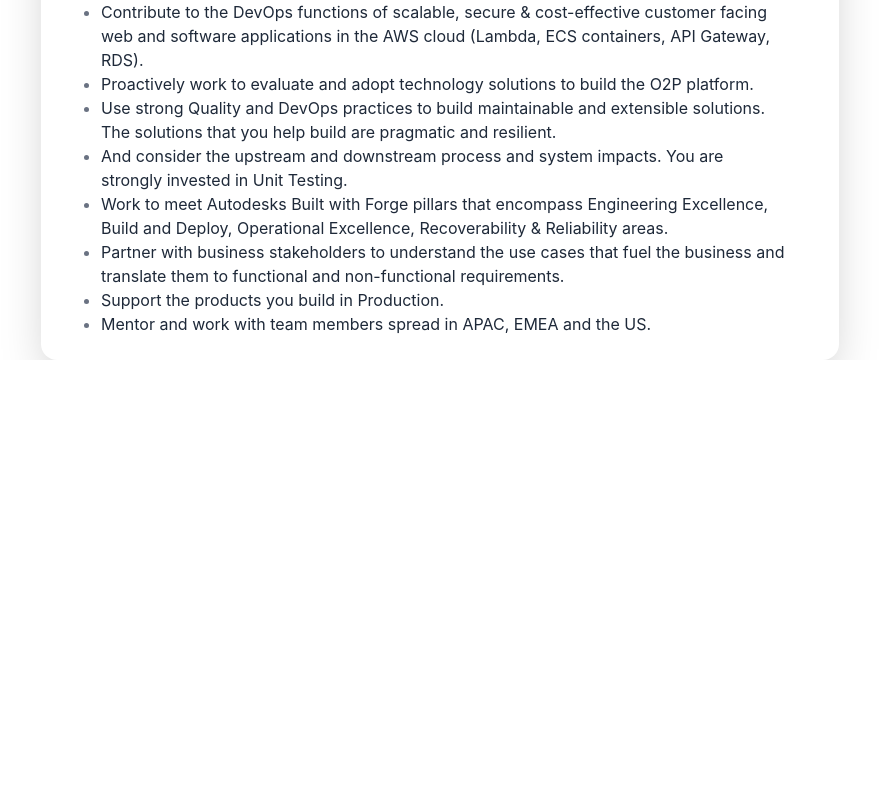
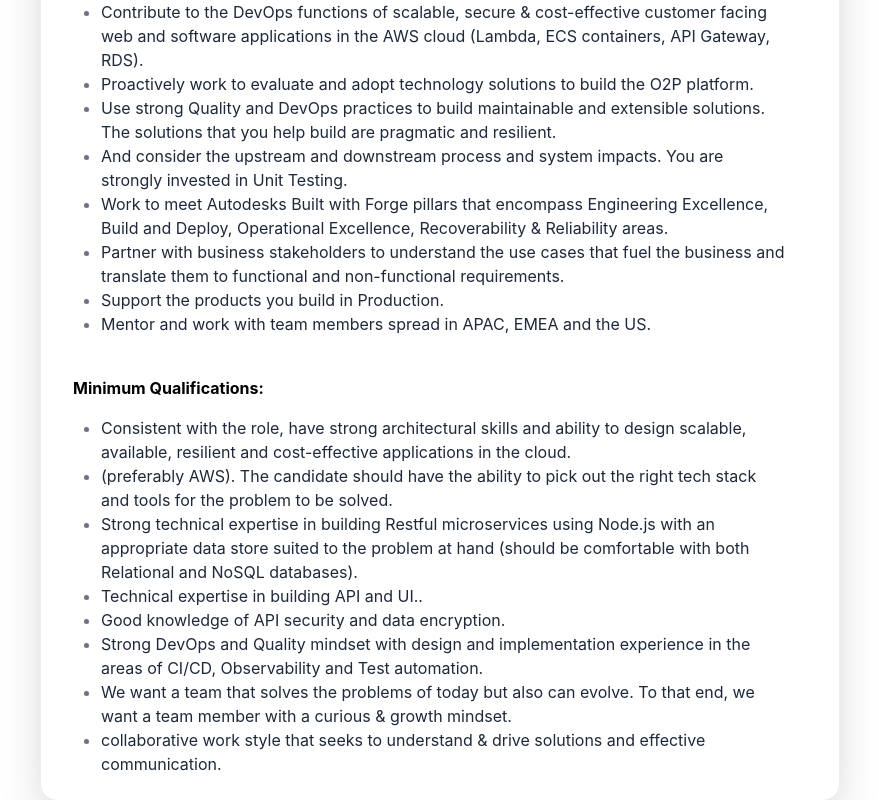
Before and after one commit to adarsh206/machine-coding-interview-questions, a React (Vite) app in the folder job-page/: page / in a window 1280 px wide. Shown: the part 2324-3124 px from the top of the page, without its empty margins (23-902 px from the left). Before the commit the page ends 2684 px from the top, so only its background shows below. Built offline with nearby package versions, Linux system fonts and the light colour scheme.

Commit message:
qualifications added

```diff
--- a/job-page/src/App.jsx
+++ b/job-page/src/App.jsx
@@ -307,6 +307,36 @@
                   </li>
                 </ul>
               </div>
+
+              <div className='mx-2 mt-10'>
+                <h1 className='font-bold'>Minimum Qualifications: </h1>
+                <ul className='mx-5 list-disc ml-7 mt-4'>
+                  <li className='text-gray-500'>
+                    <p className='text-gray-800'>Consistent with the role, have strong architectural skills and ability to design scalable, available, resilient and cost-effective applications in the cloud.</p>
+                  </li>
+                  <li className='text-gray-500'>
+                    <p className='text-gray-800'>(preferably AWS). The candidate should have the ability to pick out the right tech stack and tools for the problem to be solved.</p>
+                  </li>
+                  <li className='text-gray-500'>
+                    <p className='text-gray-800'>Strong technical expertise in building Restful microservices using Node.js with an appropriate data store suited to the problem at hand (should be comfortable with both Relational and NoSQL databases).</p>
+                  </li>
+                  <li className='text-gray-500'>
+                    <p className='text-gray-800'>Technical expertise in building API and UI..</p>
+                  </li>
+                  <li className='text-gray-500'>
+                    <p className='text-gray-800'>Good knowledge of API security and data encryption.</p>
+                  </li>
+                  <li className='text-gray-500'>
+                    <p className='text-gray-800'>Strong DevOps and Quality mindset with design and implementation experience in the areas of CI/CD, Observability and Test automation.</p>
+                  </li>
+                  <li className='text-gray-500'>
+                    <p className='text-gray-800'>We want a team that solves the problems of today but also can evolve. To that end, we want a team member with a curious & growth mindset.</p>
+                  </li>
+                  <li className='text-gray-500'>
+                    <p className='text-gray-800'>collaborative work style that seeks to understand & drive solutions and effective communication.</p>
+                  </li>
+                </ul>
+              </div>
           </div>
         </div>
 
```
